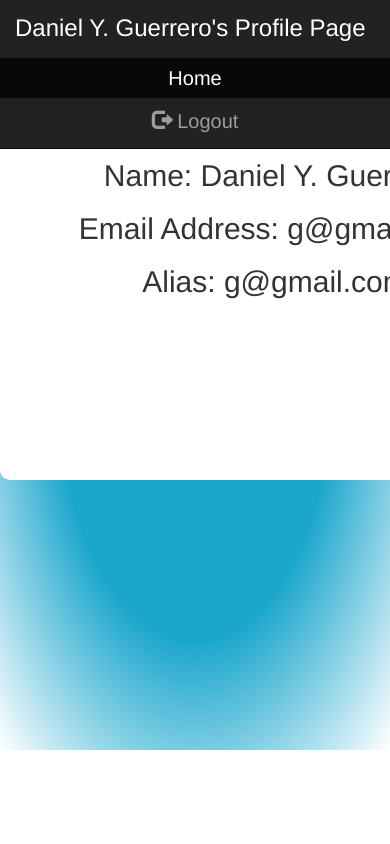
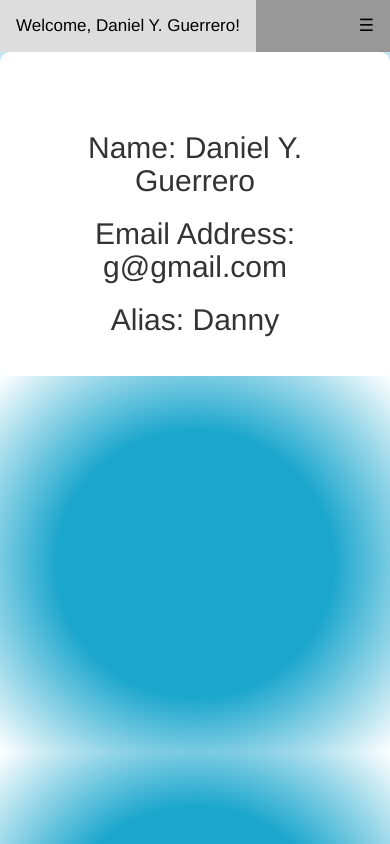
Before and after one commit to danielyguerrero/SocialApp, a Django app: page /friends/showuser/1 in a window 390 px wide; the page is wider, and only the part inside the window is pictured. Run offline with Django 3.2, Linux system fonts and the light colour scheme; data comes from the database, SQL or seed files in the repository; parts of the project's set-up code (start-up, migrations or seed data) failed here and were passed over; some libraries are stand-ins or nearby versions.

Commit message:
user page updated

```diff
--- a/apps/friends/static/friends/css/users.css
+++ b/apps/friends/static/friends/css/users.css
@@ -1,20 +1,75 @@
-html{
-	background-color: white;
-}
-body {
-	text-align: center;
-	height: 750px;
-	width: auto;
+body{
 	background: radial-gradient(#1ba6cd,#1ba6cd, white);
-	padding-top: 80px;
 }
 h1{
 	margin:0;
 	font-size: 24px;
 }
+/*=======================================================================================*/
+/* ================================         NAVBAR         ==============================*/
+/*=======================================================================================*/
+ /* Add a black background color to the top navigation */
+.topnav {
+    background-color: #989898;
+    overflow: hidden;
+}
+
+/* Style the links inside the navigation bar */
+.topnav a {
+    float: left;
+    display: block;
+    text-align: center;
+    padding: 14px 16px;
+    text-decoration: none;
+    font-size: 17px;
+    color: black;
+}
+
+/* Change the color of links on hover */
+.topnav a:hover {
+    background-color: #ddd;
+    color: black;
+}
+
+/* Add an active class to highlight the current page */
+.active {
+    background-color: #6F86CD;
+    color: white;
+}
+
+/* Hide the link that should open and close the topnav on small screens */
+.topnav .icon {
+    display: none;
+}
+ /* When the screen is less than 600 pixels wide, hide all links, except for the first one ("Home"). Show the link that contains should open and close the topnav (.icon) */
+@media screen and (max-width: 600px) {
+  .topnav a:not(:first-child) {display: none;}
+  .topnav a.icon {
+    float: right;
+    display: block;
+  }
+}
+
+/* The "responsive" class is added to the topnav with JavaScript when the user clicks on the icon. This class makes the topnav look good on small screens (display the links vertically instead of horizontally) */
+@media screen and (max-width: 600px) {
+  .topnav.responsive {position: relative;}
+  .topnav.responsive a.icon {
+    position: absolute;
+    right: 0;
+    top: 0;
+  }
+  .topnav.responsive a {
+    float: none;
+    display: block;
+    text-align: left;
+  }
+}
+/*==================================================================================*/
 .wrapper{
-	height: 400px;
-	width: 550px;
+	height: auto;
+	width: auto;
+	max-height: 400px;
+	max-width: 550px;
 	padding: 30px;
 	margin-right: auto;
 	margin-left: auto;
--- a/apps/friends/templates/friends/users.html
+++ b/apps/friends/templates/friends/users.html
@@ -3,9 +3,9 @@
 <head>
 	<title>Users Page</title>
     <meta name="viewport" content="width=device-width, initial-scale=1">
-     {% load staticfiles %}
-     <!-- Bootstrap -->
-          <!-- Latest compiled and minified CSS -->
+    {% load staticfiles %}
+    <!-- Bootstrap -->
+    <!-- Latest compiled and minified CSS -->
     <link rel="stylesheet" href="https://maxcdn.bootstrapcdn.com/bootstrap/3.3.7/css/bootstrap.min.css">
 
     <!-- jQuery library -->
@@ -15,24 +15,26 @@
     <script src="https://maxcdn.bootstrapcdn.com/bootstrap/3.3.7/js/bootstrap.min.js"></script>
     <!-- CSS Link -->
     <link rel="stylesheet" href="{% static 'friends/css/users.css' %}" charset="utf-8"  />
+    <!-- jQuery Link -->
+    <script src="{% static "friends/js/index.js" %}"></script>
 </head>
 <body>
+	<!-- ===============    NAVBAR    ===================== -->
+
+    <div class="topnav" id="myTopnav">
+
+        <a href="{% url 'dashboard' %}" class="active">Welcome, {{ user.name }}!</a>
+
+        <a href="{% url 'logout' %}"><span class="glyphicon glyphicon-log-out"></span> Logout </a>
+
+        <a href="javascript:void(0);" class="icon" onclick="myFunction()">&#9776;</a>
+
+    </div>
 	<div class="wrapper">
-		<nav class="navbar navbar-inverse navbar-fixed-top">
-			<div class="container-fluid">
-				<div class="navbar-header">
-					<a class="navbar-brand"><h1>{{ user.name }}'s Profile Page</h1></a>
-				</div>
-				<ul class="nav navbar-nav navbar-right">
-					<li class="active"><a href="{% url 'dashboard' %}">Home</a></li>
-				<li><a href="{% url 'logout' %}"><span class="glyphicon glyphicon-log-out"></span> Logout </a></li>
-				</ul>
-			</div>
-		</nav>
 		<br>
 		<h2>Name: {{ user.name }}</h2>
 		<h2>Email Address: {{ user.email }}</h2>
-		<h2>Alias: {{ user.email }}</h2>
+		<h2>Alias: {{ user.alias }}</h2>
 	</div>
 </body>
 </html>
```
